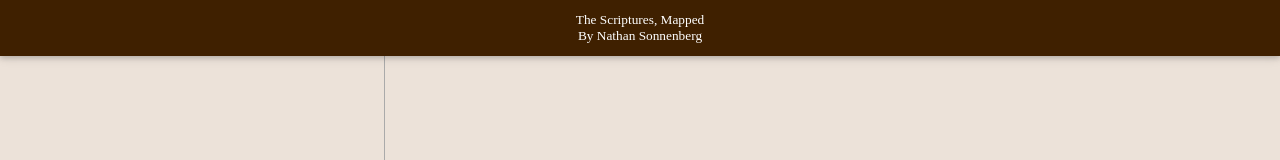
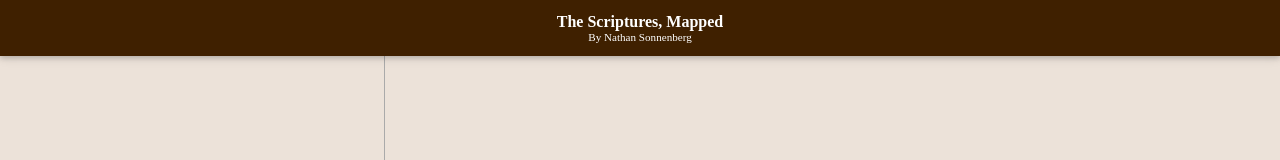
Before and after one commit to ntsonnenberg/The-Scriptures-Mapped, a plain HTML site: page index.html in a window 1280 px wide. Shown: the top 160 px of the page. Drawn offline with Linux system fonts and the light colour scheme; no server answers.

Commit message:
slightly modified syntax error in index html file to adjust style

```diff
--- a/index.html
+++ b/index.html
@@ -23,8 +23,8 @@
 
     <div id="header">
         <div id="centerhead">
-            <div id="title">The Scriptures, Mapped</div>
-            <div id="subtitle">By Nathan Sonnenberg</div>
+            <div class="title">The Scriptures, Mapped</div>
+            <div class="subtitle">By Nathan Sonnenberg</div>
         </div>
     </div>
     <div id="content">
```
